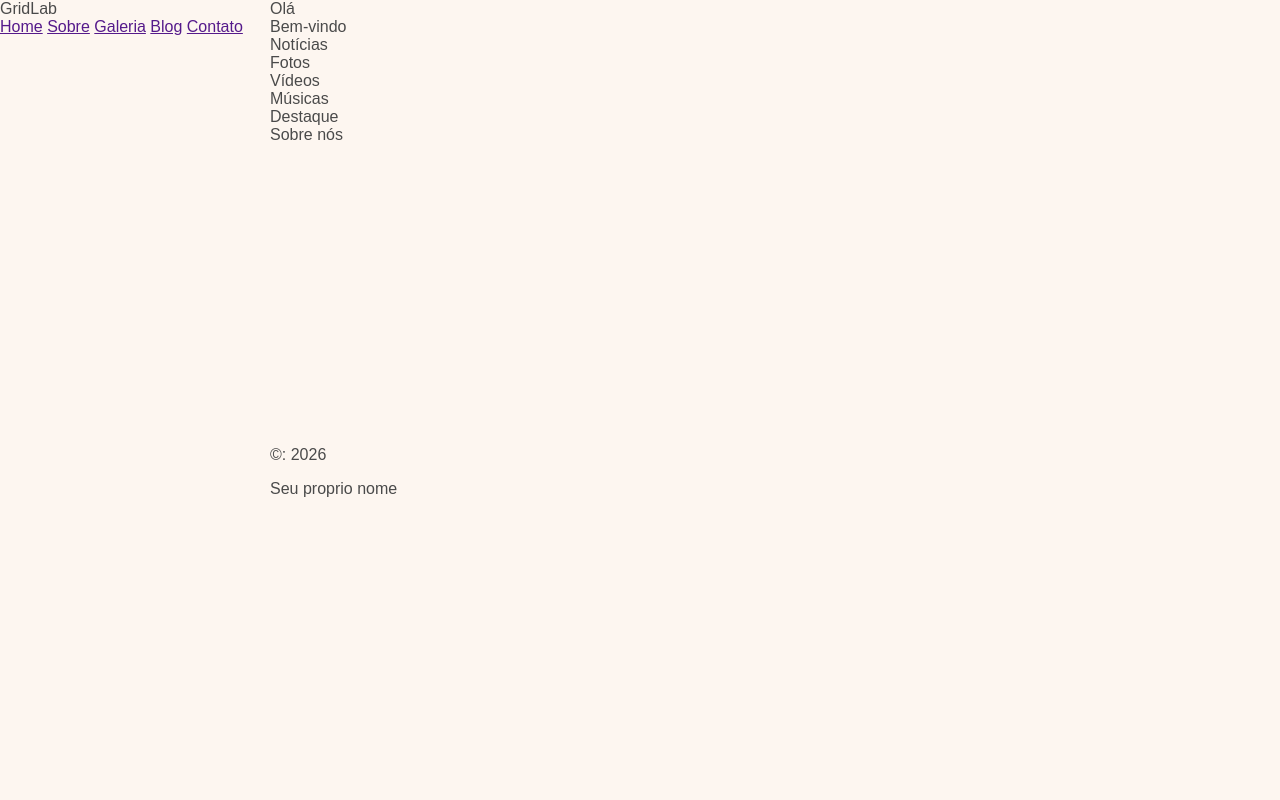
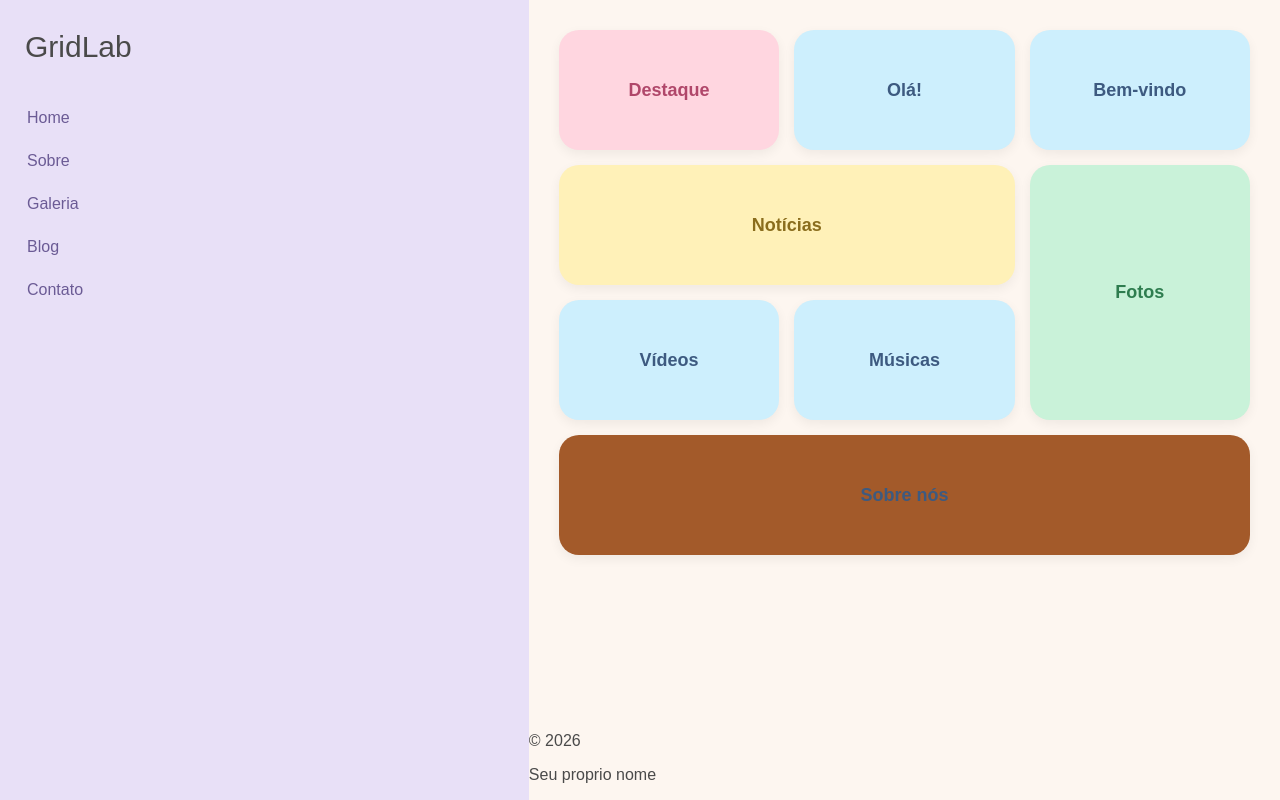
Before and after one commit to sthevick/teste.aula, a plain HTML site: page index.html in a window 1280 px wide. Drawn offline with Linux system fonts and the light colour scheme.

Commit message:
Atualização e criação do style.css

```diff
--- a/index.html
+++ b/index.html
@@ -3,23 +3,24 @@
 <head>
     <meta charset="UTF-8">
     <meta name="viewport" content="width=device-width, initial-scale=1.0">
-    <link rel="stylesheet" href="./style/style.css">
     <title>GridLab</title>
+    <link rel="stylesheet" href="./style.css">
 </head>
 <body>
 
+    <!-- SIDEBAR  -->
     <aside class="sidebar">
         <div class="caixa-menu-titulo">GridLab</div>
-        <a href="">Home</a>
-        <a href="">Sobre</a>
-        <a href="">Galeria</a>
-        <a href="">Blog</a>
-        <a href="">Contato</a>
+        <a class="caixa-menu" href="">Home</a>
+        <a class="caixa-menu" href="">Sobre</a>
+        <a class="caixa-menu" href="">Galeria</a>
+        <a class="caixa-menu" href="">Blog</a>
+        <a class="caixa-menu" href="">Contato</a>
     </aside>
 
-    <!-- Conteúdo -->
-    <main>
-        <div class="caixa">Olá</div>
+    <!-- CONTEÚDO  -->
+     <main class="grade">
+        <div class="caixa">Olá!</div>
         <div class="caixa">Bem-vindo</div>
         <div class="caixa larga">Notícias</div>
         <div class="caixa alta">Fotos</div>
@@ -27,12 +28,12 @@
         <div class="caixa">Músicas</div>
         <div class="caixa primeira">Destaque</div>
         <div class="caixa toda">Sobre nós</div>
-    </main>
+     </main>
 
-    <footer class="footer">
-        <p>&copy: 2026</p>
+     <footer class="footer">
+        <p>&copy; 2026</p>
         <p>Seu proprio nome</p>
-    </footer>
+     </footer>
 
 </body>
 </html>
--- /dev/null
+++ b/style.css
@@ -0,0 +1,114 @@
+
+body {
+    margin: 0;
+    font-family: Arial, sans-serif;
+    background-color: #fdf6f0;
+    color: #4a4a4a;
+    min-height: 100vh;
+
+    display: grid;
+    grid-template-columns: 270px, 1fr;
+    grid-template-rows: 1fr auto;
+    grid-template-areas:
+                "sidebar grade"
+                "sidebar footer";
+
+}
+
+
+.sidebar { grid-area: sidebar;}
+.grade { grid-area: grade;}
+.footer {grid-area: footer;}
+
+
+.sidebar {
+    display: grid;
+    align-content: start;
+    gap: 5px;
+    padding: 30px 15px;
+    background-color: #e8e0f7;
+
+}
+
+.caixa-menu {
+    color: #6b5b95;
+    text-decoration: none;
+    padding: 10px 12px;
+    border-radius: 10px;
+    transition: 0.2s;
+}
+
+
+.caixa-menu:hover{
+    background: #ffffff;
+    color: #4a3b78;
+}
+
+.caixa-menu-titulo{
+    font-family: Arial, Helvetica, sans-serif;
+    font-size: 30px;
+    margin-bottom: 30px;
+    margin-left: 10px;
+}
+
+.titulo{
+    font-size: 30px;
+    font-weight: bold;
+    color: #4a3b78;
+    margin-bottom: 20px;
+}
+
+.titulo:hover{
+    background: none;
+    color: #4a3b78;
+}
+
+.grade {
+    display: grid;
+    grid-template-columns: repeat(3, 1fr);
+    grid-auto-rows: 120px;
+    gap: 15px;
+    padding: 30px;
+    align-content: start;
+}
+
+.caixa{
+    background: #cdeffd;
+    color: #3d5a80;
+    font-weight: bold;
+    font-size: 18px;
+    border-radius: 20px;
+    box-shadow: 0 4px 12px rgba(0, 0, 0, 0.06);
+    transition: 0.3s;
+
+    display: grid;
+    place-items: center;
+}
+
+.caixa:hover{
+    transform: translateY(-5px) scale(1.02);
+    box-shadow: 0 10px 20px rgba(0, 0, 0, 0.01);
+}
+
+.larga{
+    grid-column: span 2;
+    background-color: #fff1b8;
+    color: #8a6d1d;
+}
+
+.alta{
+    grid-row: span 2;
+    background-color: #c9f2d9;
+    color: #2e7d4f;
+}
+
+.primeira{
+    order: -1;
+    background: #ffd6e0;
+    color: #b0476a;
+}
+
+.toda{
+    grid-column: 1 / -1;
+    background: #a35a2a;
+}
--- a/style/style.css
+++ /dev/null
@@ -1,22 +0,0 @@
-body{
-    margin: 0;
-    font-family: Arial, sans-serif;
-    background-color: #fdf6f0;
-    color: #4a4a4a;
-    min-height: 100vh;
-
-    display: grid;
-    grid-template-columns: 270px 1fr;
-    grid-template-rows: 1fr, auto;
-    grid-template-areas:
-                "sidebar grade"
-                "sidebar footer";
-}
-
-.sidebar { grid-area: sidebar;}
-.grade { grid-area: grade;}
-.footer { grid-area: footer;}
-
-.sidebar {
-
-}
```
